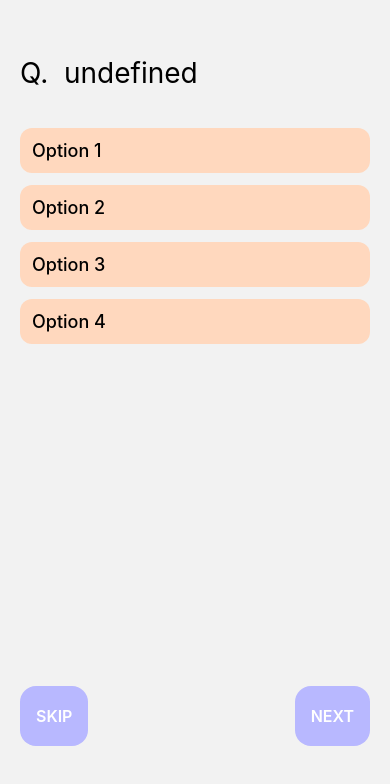
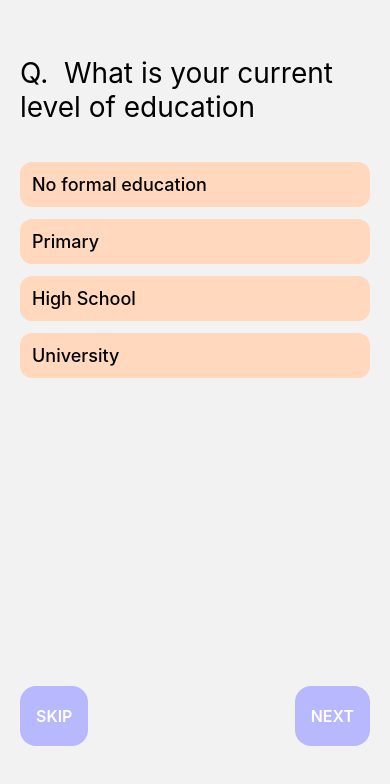
Before and after one commit to gichuhibrian/survey2, a React Native app: screen /Survey in a window 390 px wide. Shown: the top 784 px of the page. Built offline with nearby package versions, Linux system fonts and the light colour scheme; no server answers.

Commit message:
Changed from api to json file

```diff
--- /dev/null
+++ b/data.js
@@ -0,0 +1,29 @@
+export const data = [
+    {
+        question: 'What is your current level of education',
+        answers: [
+            'No formal education',
+            'Primary',
+            'High School',
+            'University',
+        ]
+    },
+    {
+        question: 'I like mobile development',
+        answers: [
+            'Yes',
+            'No',
+            'Not Sure',
+        ]
+    },
+    {
+        question: 'How often do you use the internet for homework',
+        answers: [
+            'Never',
+            'About once a month',
+            'About once a week',
+            'Almost everyday',
+            'Everyday'
+        ]
+    }
+]
--- a/screens/survey.screens.js
+++ b/screens/survey.screens.js
@@ -1,40 +1,29 @@
 import React, {useEffect, useState} from 'react'
 import {View, Text, StyleSheet, TouchableOpacity} from 'react-native'
+import { data } from '../data'
+console.log('data', data)
 const SurveyScreen = ({navigation}) => {
-    const [questions, setQuestions] = useState([]);
     const [number, setNumber] = useState(0);
-    const getQuestions = async() => {
-        const response = await fetch('https://opentdb.com/api.php?amount=10&type=multiple')
-        const data = await(response.json())
-        console.log(data.results[0].question)
-        setQuestions(data.results);
-    }
 
     useEffect(() => {
-       getQuestions();
     }, []);
 
     return (
         <View style={styles.container}>
             {
-                questions && (
+                data && (
                     <View style={styles.parent}>
                         <View style={styles.question}>
-                            <Text style={styles.questionText}>{`Q.  ${questions[number]?.question}`}</Text>
+                            <Text style={styles.questionText}>{`Q.  ${data[number]?.question}`}</Text>
                         </View>
                         <View style={styles.answers}>
-                            <TouchableOpacity style={styles.answerButton}>
-                                <Text style={styles.answer}>Option 1</Text>
-                            </TouchableOpacity>
-                            <TouchableOpacity style={styles.answerButton}>
-                                <Text style={styles.answer}>Option 2</Text>
-                            </TouchableOpacity>
-                            <TouchableOpacity style={styles.answerButton}>
-                                <Text style={styles.answer}>Option 3</Text>
-                            </TouchableOpacity>
-                            <TouchableOpacity style={styles.answerButton}>
-                                <Text style={styles.answer}>Option 4</Text>
-                            </TouchableOpacity>
+                            {
+                                data[number]?.answers.map((answer, index) => (
+                                    <TouchableOpacity style={styles.answerButton} key={index}>
+                                        <Text style={styles.answer}>{answer}</Text>
+                                    </TouchableOpacity>
+                                ))
+                            }
                         </View>
                         <View style={styles.footer}>
                             <TouchableOpacity style={styles.button}>
@@ -42,12 +31,12 @@ const SurveyScreen = ({navigation}) => {
                             </TouchableOpacity>
 
                             {
-                                number === 9 ? (
+                                number === 2 ? (
                                     <TouchableOpacity
                                         style={styles.button}
                                         onPress={() => navigation.navigate('Completed')}
                                     >
-                                        <Text style={styles.buttonText}>END</Text>
+                                        <Text style={styles.buttonText}>SUBMIT</Text>
                                     </TouchableOpacity>
                                 ): (
                                     <TouchableOpacity
```
